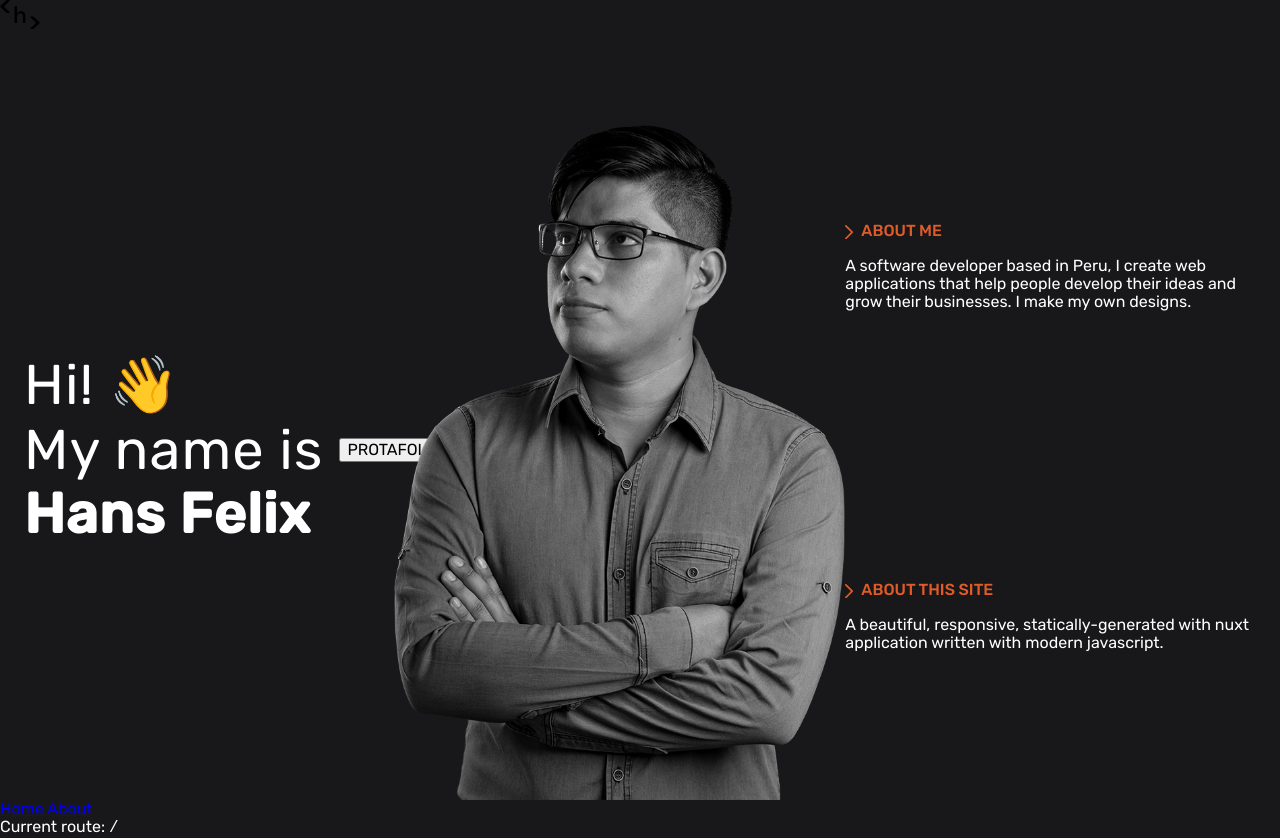
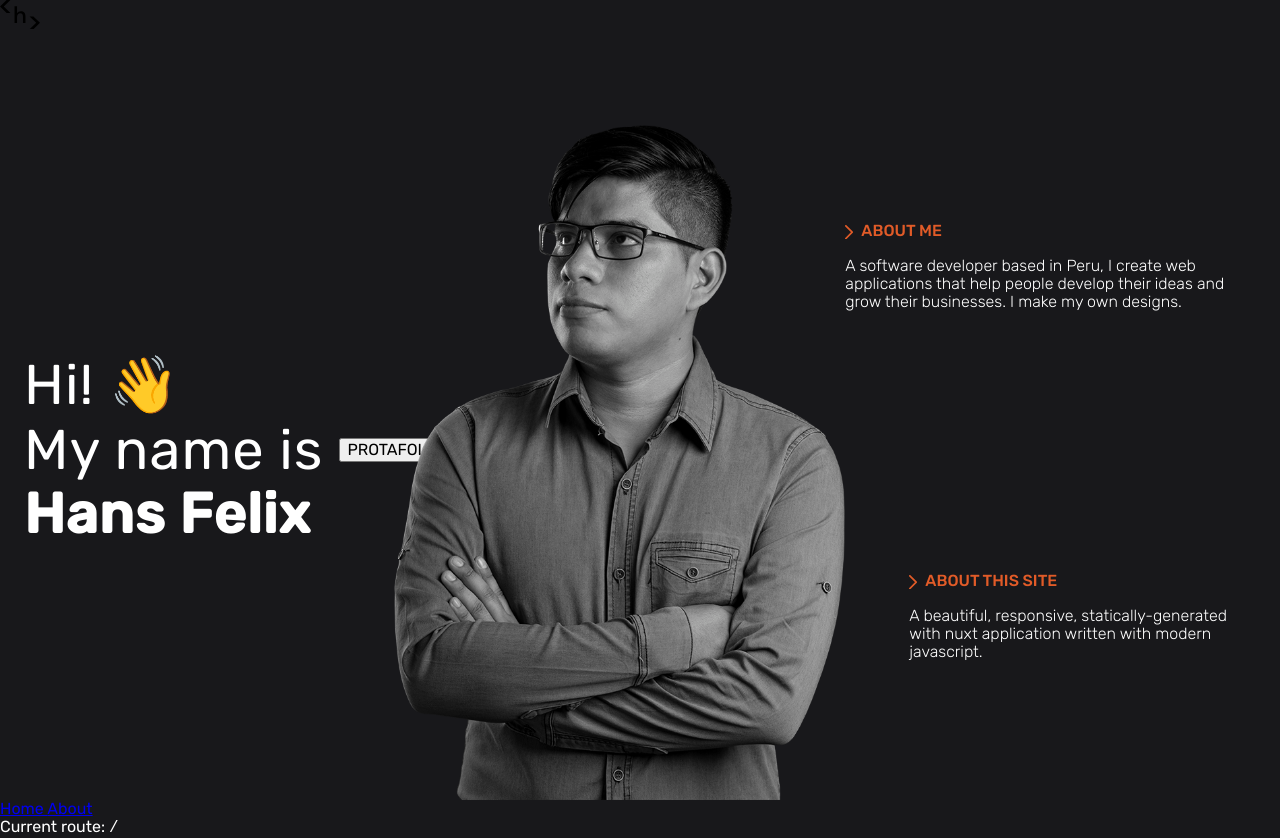
Before and after one commit to hansfelix/hansfelix.github.io, a Nuxt app: page / in a window 1280 px wide. Built offline with nearby package versions, Linux system fonts and the light colour scheme.

Commit message:
styling texts in home page

```diff
--- a/assets/scss/main.scss
+++ b/assets/scss/main.scss
@@ -19,3 +19,8 @@ html {
         font-size: 17px;
     }
 }
+
+// When use rubik use a thing mode on parragraph
+p {
+    font-weight: 300;
+}
--- a/pages/index.vue
+++ b/pages/index.vue
@@ -30,6 +30,9 @@
 </template>
 
 <style lang="scss">
+// space used on padding or margin in order to avoid hit the main image
+$space-out-image: 1rem;
+
 .index-page {
     display: grid;
     grid-template-columns: 1fr;
@@ -55,7 +58,7 @@
         font-size: 2.75rem;
         font-weight: 400;
         letter-spacing: 1px;
-        padding-right: 1rem; // Avoid text hit with image
+        padding-right: $space-out-image; // Avoid text hit with image
         box-sizing: border-box;
 
         @include mq($from: tablet) {
@@ -98,14 +101,18 @@
         display: flex;
         flex-direction: column;
         justify-content: center;
+
+        @include mq($from: tablet) {
+            padding-left: $space-out-image * 4;
+        }
     }
 
-    &__about-this-site-title{
+    &__about-this-site-title {
         color: var(--primary-color);
         font-weight: 500;
     }
 
-    &__about-this-site-icon{
+    &__about-this-site-icon {
         display: inline-block;
         vertical-align: middle;
         height: 0.9rem;
```
